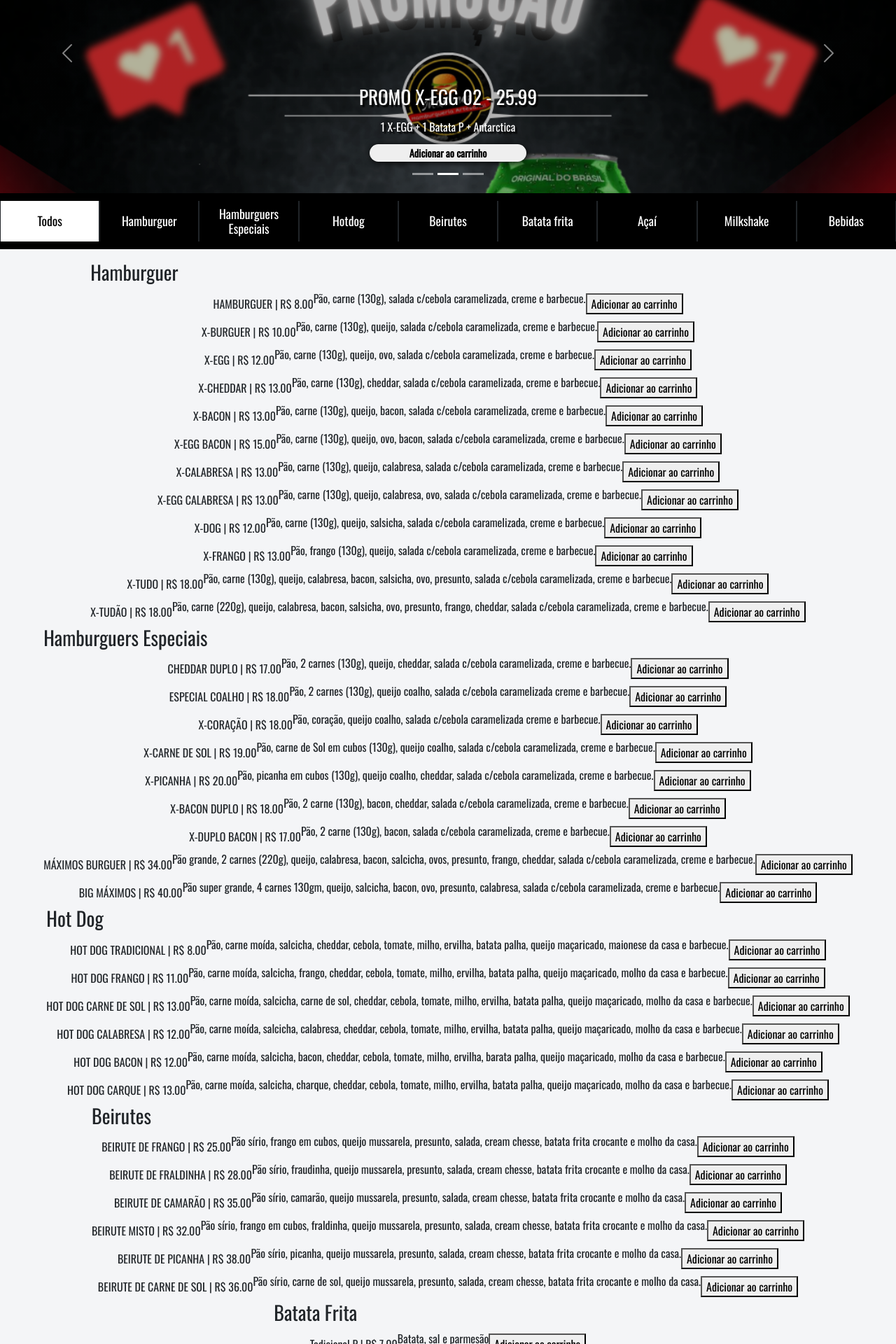
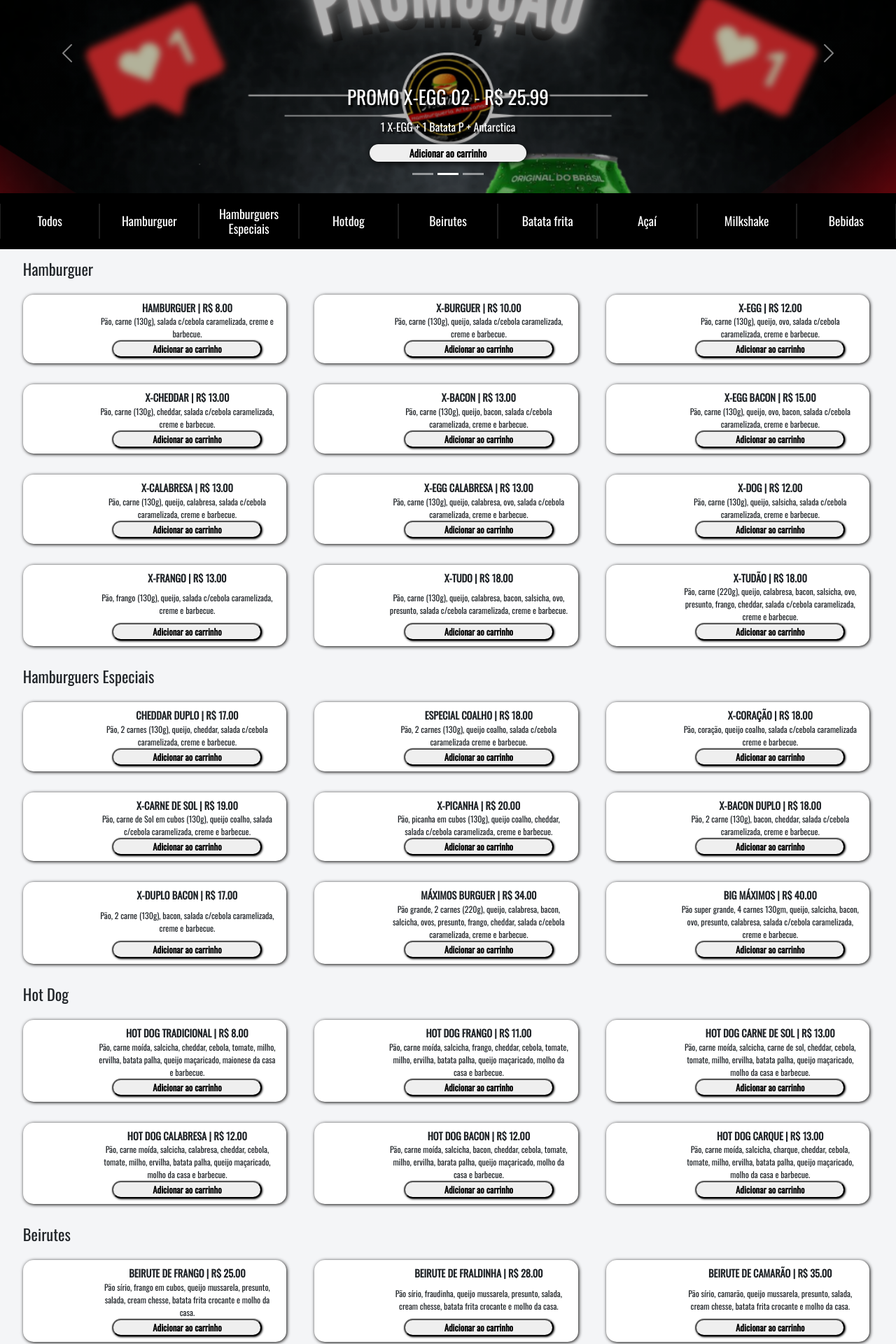
Before and after one commit to Lotussx/Maximos-Burguer, a React (Create React App) app: page /Cardapio in a window 1280 px wide. Shown: the part 220-2140 px from the top of the page at 70% size. Built offline with nearby package versions, Linux system fonts and the light colour scheme.

Commit message:
Responsividade do Menu de Categorias pronta + Responsividade das Categorias em andamento

```diff
--- a/src/Pages/Cardapio/CardapioCategorias/CardapioCategorias.js
+++ b/src/Pages/Cardapio/CardapioCategorias/CardapioCategorias.js
@@ -17,7 +17,7 @@ export default function CardapioCategorias({ onADD, countCartItems, productsESPE
     const [abrirModalMilkShake, setAbrirModalMilkShake] = useState(false)
     const [modalAdicionaisAcai, setmodalAdicionaisAcai] = useState(false)
 
-    const [allContainer, setAllContainer] = useState(true);
+    const [allContainer, setAllContainer] = useState(undefined);
     const [hambuContainer, setHambuContainer] = useState(undefined);
     const [especialContainer, setEspecialContainer] = useState(undefined);
     const [hotdogContainer, setHotdogContainer] = useState(undefined);
@@ -29,15 +29,15 @@ export default function CardapioCategorias({ onADD, countCartItems, productsESPE
 
 
     const ChangeALL = () => {
-        setAllContainer(false);
-        setEspecialContainer(false);
-        setHotdogContainer(false);
-        setHambuContainer(false);
-        setBatataContainer(false);
-        setBebidaContainer(false);
-        setBeiruteContainer(false);
-        setAcaiContainer(false);
-        setMilkShakeContainer(false);
+        setAllContainer(undefined);
+        setEspecialContainer(undefined);
+        setHotdogContainer(undefined);
+        setHambuContainer(undefined);
+        setBatataContainer(undefined);
+        setBebidaContainer(undefined);
+        setBeiruteContainer(undefined);
+        setAcaiContainer(undefined);
+        setMilkShakeContainer(undefined);
     }
     const desativa = () => {
         setAllContainer(!true);
@@ -601,49 +601,49 @@ export default function CardapioCategorias({ onADD, countCartItems, productsESPE
 
             {/* Categorias */}
             <>
-                <Categoria className={hambuContainer ? 'categoryON' : 'categoryOFF'}
+                <Categoria className={hambuContainer === undefined || hambuContainer === true ? 'categoryON' : 'categoryOFF'}
                     nomeCategoria='Hamburguer'
                     modalAdicionais={modalAdicionais}
                     products={productsHAMBU}
                     btnText='Adicionar ao carrinho'
                 />
 
-                <Categoria className={especialContainer ? 'categoryON' : 'categoryOFF'}
+                <Categoria className={especialContainer === undefined || especialContainer === true ? 'categoryON' : 'categoryOFF'}
                     nomeCategoria='Hamburguers Especiais'
                     modalAdicionais={modalAdicionais}
                     products={productsESPECIAL}
                     btnText='Adicionar ao carrinho'
                 />
 
-                <Categoria className={hotdogContainer ? 'categoryON' : 'categoryOFF'}
+                <Categoria className={hotdogContainer === undefined || hotdogContainer === true ? 'categoryON' : 'categoryOFF'}
                     nomeCategoria='Hot Dog'
                     modalAdicionais={modalAdicionais}
                     products={productsHOTDOG}
                     btnText='Adicionar ao carrinho'
                 />
 
-                <Categoria className={beiruteContainer ? 'categoryON' : 'categoryOFF'}
+                <Categoria className={beiruteContainer === undefined || beiruteContainer === true ? 'categoryON' : 'categoryOFF'}
                     nomeCategoria='Beirutes'
                     modalAdicionais={modalAdicionais}
                     products={productsBEIRUTE}
                     btnText='Adicionar ao carrinho'
                 />
 
-                <Categoria className={batataContainer ? 'categoryON' : 'categoryOFF'}
+                <Categoria className={batataContainer === undefined || batataContainer === true ? 'categoryON' : 'categoryOFF'}
                     nomeCategoria='Batata Frita'
                     modalAdicionais={onADD}
                     products={productsBATATA}
                     btnText='Adicionar ao carrinho'
                 />
 
-                <Categoria className={acaiContainer ? 'categoryON' : 'categoryOFF'}
+                <Categoria className={acaiContainer === undefined || acaiContainer === true ? 'categoryON' : 'categoryOFF'}
                     nomeCategoria='Açaí'
                     modalAdicionais={modalAcai}
                     products={productsACAI}
                     btnText='Monte seu açaí'
                 />
 
-                <Categoria className={milkShakeContainer ? 'categoryON' : 'categoryOFF'}
+                <Categoria className={milkShakeContainer === undefined || milkShakeContainer === true ? 'categoryON' : 'categoryOFF'}
                     nomeCategoria='MilkShake'
                     modalAdicionais={modalMilkSHAKE}
                     products={productsMILKSHAKE}
--- a/src/Pages/Cardapio/CardapioCategorias/Categoria/Categoria.js
+++ b/src/Pages/Cardapio/CardapioCategorias/Categoria/Categoria.js
@@ -5,7 +5,7 @@ export default function Categoria({ products, modalAdicionais, className, nomeCa
     return (
         <CategoriaContainer className={className}>
             <h3>{nomeCategoria}</h3>
-            <>
+            <div className='wrapper'>
                 {products.map((product) => (
                     <div className='produto flex-class'>
                         <div className='produtoIMG' style={{ background: `url(${product.image})` }}></div>
@@ -18,7 +18,7 @@ export default function Categoria({ products, modalAdicionais, className, nomeCa
                         </div>
                     </div>
                 ))}
-            </>
+            </div>
 
         </CategoriaContainer>
     )
--- a/src/Pages/Cardapio/CardapioCategorias/Categoria/Styled-Categoria.js
+++ b/src/Pages/Cardapio/CardapioCategorias/Categoria/Styled-Categoria.js
@@ -1,4 +1,4 @@
-import styled, { keyframes } from "styled-components";
+import styled, { keyframes } from 'styled-components';
 
 const animaCategoria = keyframes`
     0%{
@@ -13,7 +13,6 @@ const animaCategoria = keyframes`
 
 export const CategoriaContainer = styled.div`
 
-@media screen and (max-width: 500px) {
     &.categoryOFF{
         display: none;
         opacity: 0;
@@ -21,42 +20,48 @@ export const CategoriaContainer = styled.div`
     }
 
     &.categoryON{
+        width: 100%;
         opacity: 0;
         display: flex;
-        flex-direction: column;
         justify-content: flex-start;
         align-items: center;
-        width: 100%;
+        flex-wrap: wrap;
         margin-top: -100px;
+        padding: 0 1%;
         animation: ${animaCategoria};
         animation-duration: 1s;
         animation-timing-function: ease-in-out;
         animation-fill-mode: forwards;
-
 
         h3{
             justify-content: flex-start;
             margin-top: 15px;
             width: 100%;
             font-size: 1.4em;
-            padding-left: 20px;
+            padding-left: 1.6%;
         }
+
+        .wrapper{
+            width: 100%;
+            display: flex;
+            justify-content: flex-start;
+            flex-wrap: wrap;
+
 
 
             .produto{
-            width: 92%;
-            height: 120px;
+                width: 30%;
+                margin: 15px 1.6%;
                 border-radius: 15px;
                 box-shadow: 1px 1px 5px black;
                 background-color: white;
-            margin: 8px auto;
                 justify-content: space-between;
                 padding: 8px;
 
 
                 .produtoIMG{
                     width: 125px;
-                height: 100%;
+                    max-height: 125px;
                     background-position: center !important;
                     background-size: 180% !important;
                     border-radius: 10px;
@@ -95,4 +100,15 @@ export const CategoriaContainer = styled.div`
     }
 
 
+@media screen and (max-width: 1025px) {
+
+    .produto{
+        width: 47% !important;
+        margin: 15px 1.5% !important;
+        min-height: 120px;
+
+    }
+
+}
+
 `;
--- a/src/Pages/Cardapio/CardapioCategorias/MenuCategorias/Styled-MenuCategorias.js
+++ b/src/Pages/Cardapio/CardapioCategorias/MenuCategorias/Styled-MenuCategorias.js
@@ -9,10 +9,11 @@ export const MenuCategoriasConteiner = styled.ul`
     border-bottom: 4px solid black;
     background-color: black;
     color: white;
+    margin: 0;
 
     li{
         width: 100%;
-        height: 80%;
+        height: 100%;
         list-style: none;
         display: flex;
         align-items: center !important;
@@ -20,8 +21,9 @@ export const MenuCategoriasConteiner = styled.ul`
         margin: 0;
         text-align: center;
         padding: 5px 10px;
-        border-right: 1px solid #212529;
-        border-left: 1px solid #212529;
+        height: 70%;
+        border-right: 1px solid #1f1f1f;
+        border-left: 1px solid #1f1f1f;
 
         h4{
             margin: 0;
@@ -38,7 +40,9 @@ export const MenuCategoriasConteiner = styled.ul`
    .categoriaON{
         background-color: white;
         color: black;
+        border-radius: 15px;
         transition: 0.8s;
+
     }
 
 
--- a/src/Pages/Cardapio/SlidePromo/SlidePromo.js
+++ b/src/Pages/Cardapio/SlidePromo/SlidePromo.js
@@ -15,7 +15,7 @@ export default function SlidePromo(props) {
                     <Carousel.Item className='itemCarousel'>
                         <div key={product.id} className='itemSlide flex-class' style={{ background: `linear-gradient(rgba(0, 0, 0, .3)0%, rgba(0, 0, 0, .3)100%), url(${product.image})` }}>
                             <div className='carousel-caption flex-class'>
-                                <h3>{product.name} - {product.price}</h3>
+                                <h3>{product.name} - R$ {product.price}</h3>
                                 <p className='description'>{product.description}</p>
                                 <button onClick={() => onADD(product)}>Adicionar ao carrinho</button>
                             </div>
--- a/src/Pages/Cardapio/SlidePromo/Styled-SlidePromo.js
+++ b/src/Pages/Cardapio/SlidePromo/Styled-SlidePromo.js
@@ -49,8 +49,88 @@ export const SlideContainer = styled.div`
             }
         }
 
-        @media screen and (max-width: 500px) {
+@media screen and (max-width: 769px) {
+    height: 300px !important;
+
+    .itemCarousel{
+        height: 300px;
+    }
+}
+
+@media screen and (max-width: 426px) {
+    margin-top: 10vh;
+    height: 250px !important;
+
+    .carousel{
+
+        .carousel-indicators{
+            margin: 0 !important;
+        }
+    }
+
+    .itemCarousel{
+        height: 250px;
+
+        .carousel-caption{
+            margin: 0 !important;
+            margin-bottom: 5px !important;
+            padding: 0 !important;
+            height: 115px !important;
+            justify-content: space-between !important;
+        }
+
+        h3{
+            font-size: 1.4em !important;
+        }
+
+        p{
 
         }
 
+        button{
+            width: 200px !important;
+            margin: 0 !important;
+        }
+    }
+}
+
+@media screen and (max-width: 376px) {
+    margin-top: 10vh;
+    height: 220px !important;
+
+    .carousel{
+
+        .carousel-indicators{
+            margin: 0 !important;
+        }
+    }
+
+    .itemCarousel{
+        height: 220px;
+
+        .carousel-caption{
+            margin: 0 !important;
+            margin-bottom: 5px !important;
+            padding: 0 !important;
+            height: 95px !important;
+            justify-content: space-between !important;
+        }
+
+        h3{
+            font-size: 1.2em !important;
+        }
+
+        p{
+            font-size: 0.9em !important;
+        }
+
+        button{
+            width: 180px !important;
+            height: 20px !important;
+            font-size: 0.8em !important;
+            margin: 0 !important;
+        }
+    }
+}
+
 `;
```
Also changed, not shown: src/index.css (line endings or trailing spaces). Lines whose indentation alone changed are shown as unchanged.
